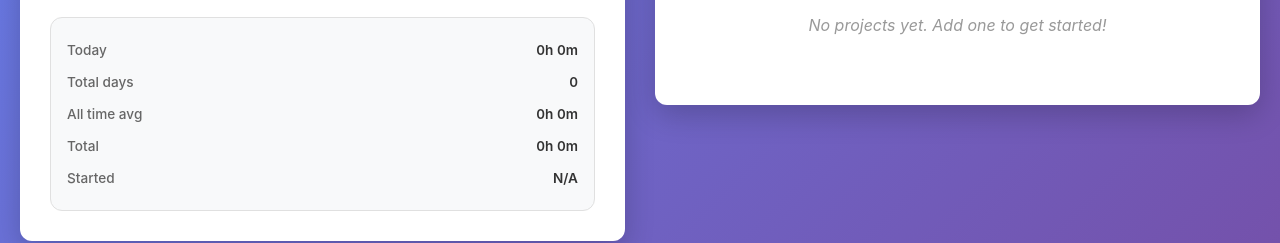
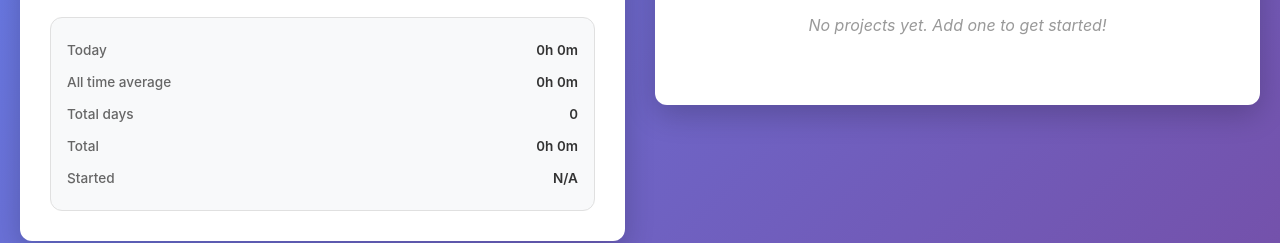
Before and after one commit to shahram10715/timeTracking, a plain HTML site: page index.html in a window 1280 px wide. Shown: the part 291-534 px from the top of the page. Drawn offline with nearby package versions, Linux system fonts and the light colour scheme.

Commit message:
rows changed place

```diff
--- a/index.html
+++ b/index.html
@@ -32,12 +32,12 @@
                         <span class="stat-value" id="projectToday">0h 0m</span>
                     </div>
                     <div class="timer-stat-row">
+                        <span class="stat-label">All time average</span>
+                        <span class="stat-value" id="projectAvg">0h 0m</span>
+                    </div>
+                    <div class="timer-stat-row">
                         <span class="stat-label">Total days</span>
                         <span class="stat-value" id="projectTotalDays">0</span>
-                    </div>
-                    <div class="timer-stat-row">
-                        <span class="stat-label">All time avg</span>
-                        <span class="stat-value" id="projectAvg">0h 0m</span>
                     </div>
                     <div class="timer-stat-row">
                         <span class="stat-label">Total</span>
```
